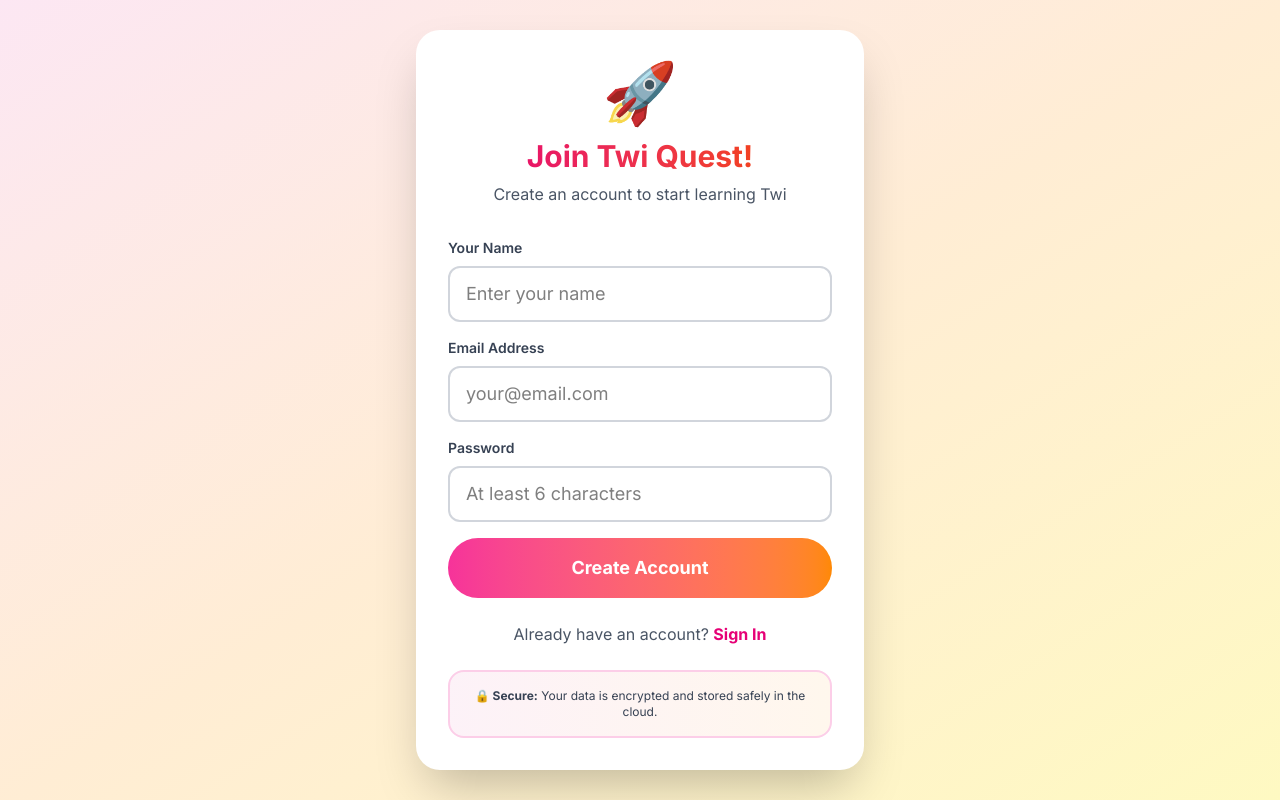
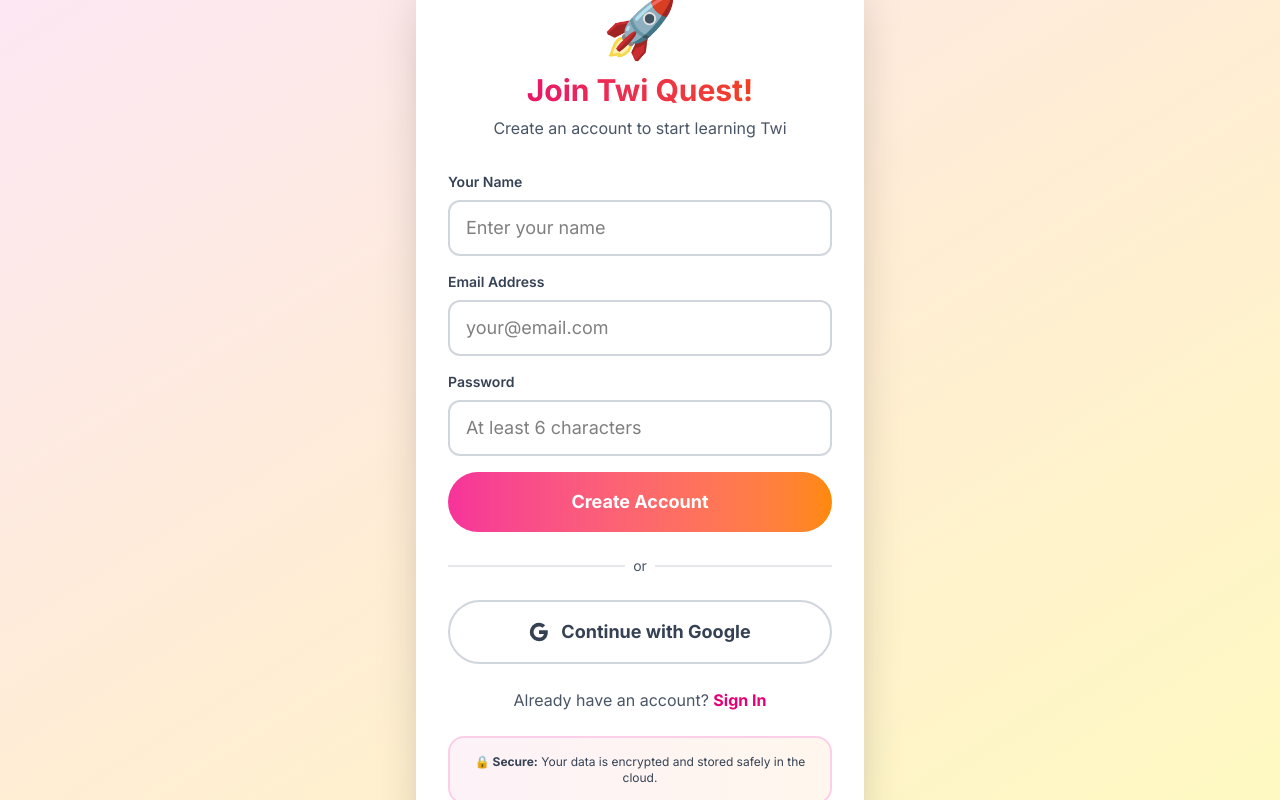
Before and after one commit to albertarthursub-sketch/medc_app, a React (Vite) app: page / in a window 1280 px wide. Built offline with nearby package versions, Linux system fonts and the light colour scheme; no server answers.

Commit message:
feat: add Google Authentication support with sign-in button in AuthScreen

```diff
--- a/src/components/AuthScreen.jsx
+++ b/src/components/AuthScreen.jsx
@@ -1,5 +1,5 @@
 import { useState } from 'react';
-import { registerUser, loginUser } from '../services/firebaseService';
+import { registerUser, loginUser, signInWithGoogle } from '../services/firebaseService';
 
 const AuthScreen = ({ onAuthSuccess }) => {
   const [isLogin, setIsLogin] = useState(false);
@@ -52,6 +52,26 @@
       }, 300);
     } catch (err) {
       setError(err.message || 'An error occurred. Please try again.');
+      setLoading(false);
+    }
+  };
+
+  const handleGoogleSignIn = async () => {
+    setError('');
+    setLoading(true);
+
+    try {
+      const user = await signInWithGoogle();
+
+      // Trigger fade out
+      setFadeOut(true);
+
+      // Call success callback after animation
+      setTimeout(() => {
+        onAuthSuccess(user);
+      }, 300);
+    } catch (err) {
+      setError(err.message || 'Google sign-in failed. Please try again.');
       setLoading(false);
     }
   };
@@ -141,6 +161,31 @@
           </button>
         </form>
 
+        {/* Divider */}
+        <div className="relative mt-6 mb-6">
+          <div className="absolute inset-0 flex items-center">
+            <div className="w-full border-t-2 border-gray-200"></div>
+          </div>
+          <div className="relative flex justify-center text-sm">
+            <span className="px-2 bg-white text-gray-600">or</span>
+          </div>
+        </div>
+
+        {/* Google Sign In Button */}
+        <button
+          onClick={handleGoogleSignIn}
+          disabled={loading}
+          className="w-full py-4 bg-white border-2 border-gray-300 text-gray-700 rounded-full font-bold text-lg hover:bg-gray-50 hover:shadow-lg transform hover:scale-105 active:scale-95 transition-all duration-200 disabled:opacity-70 flex items-center justify-center gap-3"
+        >
+          <svg className="w-5 h-5" viewBox="0 0 24 24">
+            <path fill="currentColor" d="M22.56 12.25c0-.78-.07-1.53-.2-2.25H12v4.26h5.92c-.26 1.37-1.04 2.53-2.21 3.31v2.77h3.57c2.08-1.92 3.28-4.74 3.28-8.09z"/>
+            <path fill="currentColor" d="M12 23c2.97 0 5.46-.98 7.28-2.66l-3.57-2.77c-.98.66-2.23 1.06-3.71 1.06-2.86 0-5.29-1.93-6.16-4.53H2.18v2.84C3.99 20.53 7.7 23 12 23z"/>
+            <path fill="currentColor" d="M5.84 14.09c-.22-.66-.35-1.36-.35-2.09s.13-1.43.35-2.09V7.07H2.18C1.43 8.55 1 10.22 1 12s.43 3.45 1.18 4.93l2.85-2.22.81-.62z"/>
+            <path fill="currentColor" d="M12 5.38c1.62 0 3.06.56 4.21 1.64l3.15-3.15C17.45 2.09 14.97 1 12 1 7.7 1 3.99 3.47 2.18 7.07l3.66 2.84c.87-2.6 3.3-4.53 6.16-4.53z"/>
+          </svg>
+          {loading ? 'Processing...' : 'Continue with Google'}
+        </button>
+
         {/* Toggle Login/Register */}
         <div className="mt-6 text-center">
           <p className="text-gray-600">
--- a/src/services/firebaseService.js
+++ b/src/services/firebaseService.js
@@ -1,5 +1,5 @@
 import { initializeApp } from 'firebase/app';
-import { getAuth, createUserWithEmailAndPassword, signInWithEmailAndPassword, signOut, onAuthStateChanged, updateProfile } from 'firebase/auth';
+import { getAuth, createUserWithEmailAndPassword, signInWithEmailAndPassword, signOut, onAuthStateChanged, updateProfile, GoogleAuthProvider, signInWithPopup } from 'firebase/auth';
 import { getFirestore, collection, doc, setDoc, getDoc, updateDoc, serverTimestamp } from 'firebase/firestore';
 import { getStorage } from 'firebase/storage';
 
@@ -19,6 +19,43 @@
 export const db = getFirestore(app);
 export const storage = getStorage(app);
 
+// Google Auth Provider
+const googleProvider = new GoogleAuthProvider();
+
+// Helper function to create/update user profile
+const createOrUpdateUserProfile = async (user) => {
+  const userRef = doc(db, 'users', user.uid);
+  const userDoc = await getDoc(userRef);
+
+  if (!userDoc.exists()) {
+    // New user - create profile
+    await setDoc(userRef, {
+      uid: user.uid,
+      email: user.email,
+      displayName: user.displayName || 'User',
+      photoURL: user.photoURL || null,
+      authProvider: user.providerData?.[0]?.providerId || 'password',
+      createdAt: serverTimestamp(),
+      totalPointsEarned: 0,
+      totalWordsPracticed: 0,
+      currentBadge: 'SILVER',
+      badgesEarned: ['SILVER'],
+      practiceHistory: [],
+      lastPracticeDate: null,
+      practiceStreak: 0,
+      totalPracticeSessions: 0,
+      averageScorePercentage: 0,
+    });
+  } else {
+    // Existing user - update last login
+    await updateDoc(userRef, {
+      lastLoginAt: serverTimestamp(),
+    });
+  }
+
+  return user;
+};
+
 // Auth Functions
 export const registerUser = async (email, password, displayName) => {
   try {
@@ -30,23 +67,8 @@
       displayName: displayName,
     });
 
-    // Create user profile in Firestore
-    await setDoc(doc(db, 'users', user.uid), {
-      uid: user.uid,
-      email: user.email,
-      displayName: displayName,
-      createdAt: serverTimestamp(),
-      totalPointsEarned: 0,
-      totalWordsPracticed: 0,
-      currentBadge: 'SILVER',
-      badgesEarned: ['SILVER'],
-      practiceHistory: [],
-      lastPracticeDate: null,
-      practiceStreak: 0,
-      totalPracticeSessions: 0,
-      averageScorePercentage: 0,
-    });
-
+    // Create user profile
+    await createOrUpdateUserProfile(user);
     return user;
   } catch (error) {
     throw new Error(error.message);
@@ -58,6 +80,23 @@
     const userCredential = await signInWithEmailAndPassword(auth, email, password);
     return userCredential.user;
   } catch (error) {
+    throw new Error(error.message);
+  }
+};
+
+export const signInWithGoogle = async () => {
+  try {
+    const result = await signInWithPopup(auth, googleProvider);
+    const user = result.user;
+
+    // Create or update user profile
+    await createOrUpdateUserProfile(user);
+
+    return user;
+  } catch (error) {
+    if (error.code === 'auth/popup-closed-by-user') {
+      throw new Error('Sign-in was cancelled');
+    }
     throw new Error(error.message);
   }
 };
```
